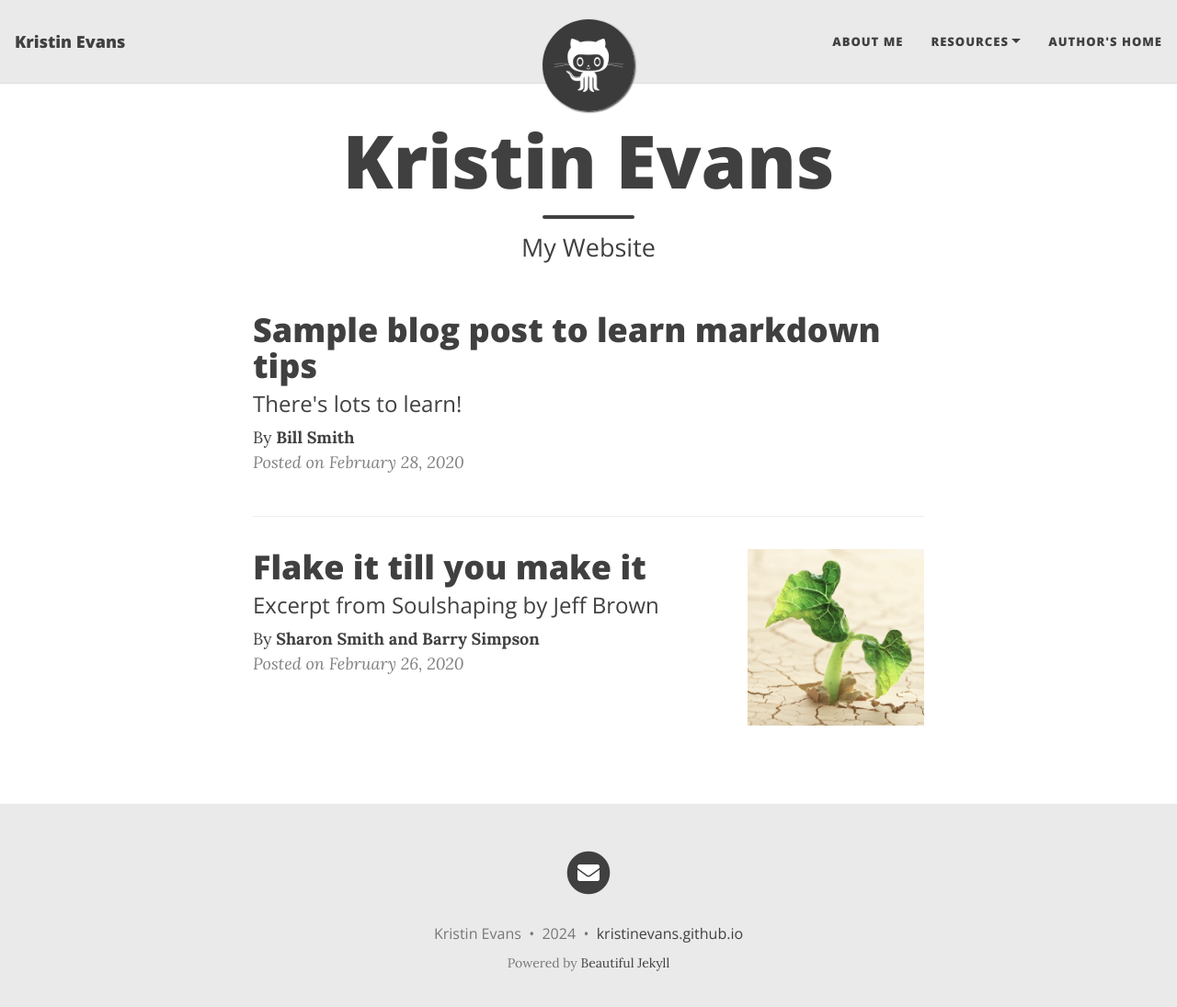
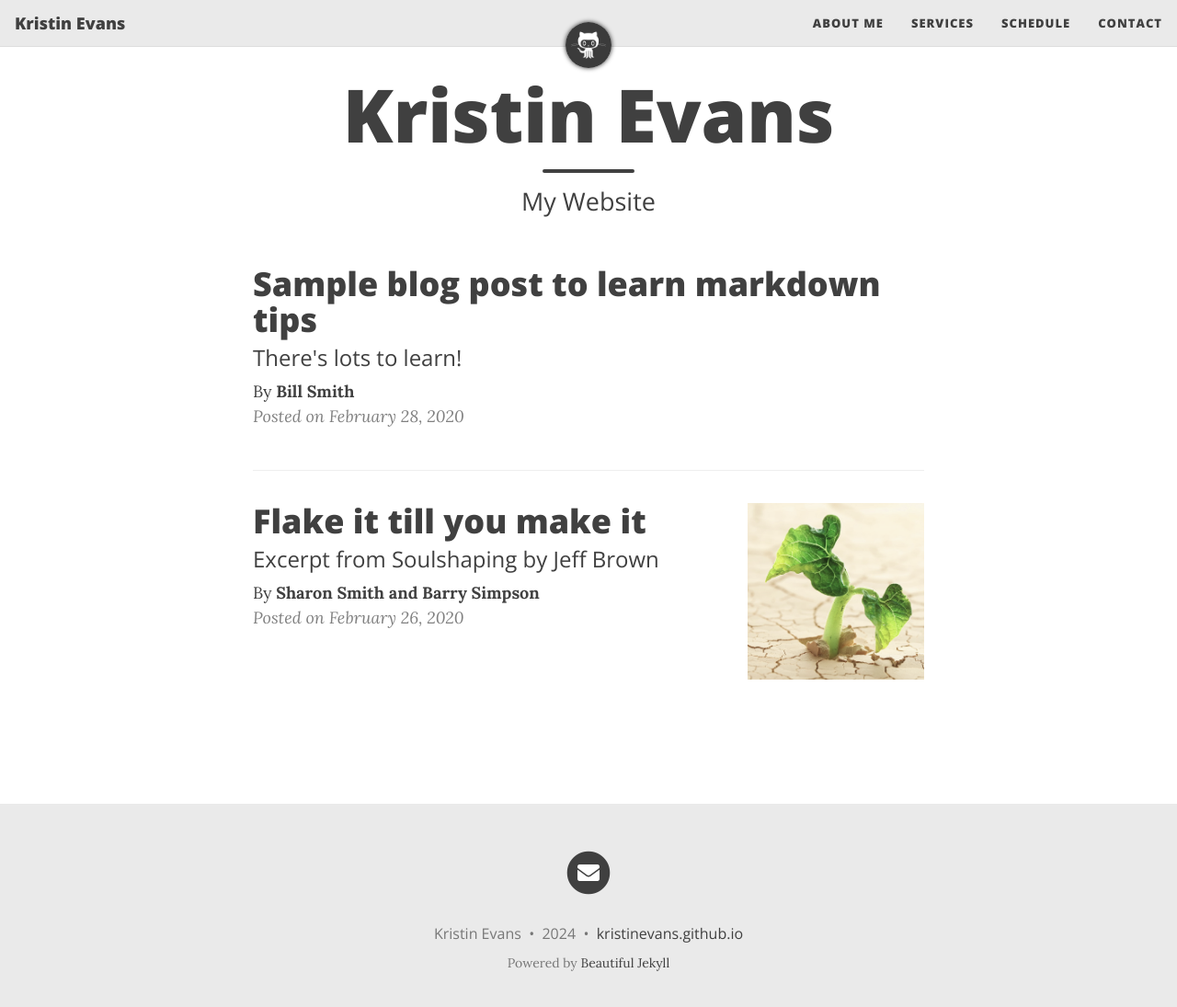
Before and after one commit to kristinevans/kristinevans.github.io, a Jekyll site: the page built from index.html, in a window 1280 px wide and 1108 px high. Shown: the top 1095 px of the window at 92% size. Built offline with Jekyll 4.4.1, drawn with Linux system fonts in a browser that asks for light colours; nearby versions of some CDN libraries; the list of posts is cut into pages by our own code.

Commit message:
Update _config from posts meta

```diff
--- a/_config.yml
+++ b/_config.yml
@@ -21,10 +21,9 @@
 
 navbar-links:
   About Me: "aboutme"
-  Resources:
-    - Beautiful Jekyll: "https://beautifuljekyll.com"
-    - Learn markdown: "https://www.markdowntutorial.com/"
-  Author's home: "https://kristinevans.github.io"
+  Services: "services"
+  Schedule: "schedule"
+  Contact: "contact"
 
 ################
 # --- Logo --- #
@@ -82,7 +81,6 @@
 
 # If you want your website to generate an RSS feed, provide a description
 # The URL for the feed will be https://<your_website>/feed.xml
-rss-description: This website is a virtual proof that I'm awesome
 
 ###########################
 # --- General options --- #
@@ -266,11 +264,10 @@
   -
     scope:
       path: ""
-      type: "posts"
     values:
-      layout: "post"
-      comments: true  # add comments to all blog posts
-      social-share: true # add social media sharing buttons to all blog posts
+      layout: "page"
+      nav-short: true
+      share-description: "Georgia Tech, Class of 2028"
   -
     scope:
       path: "" # any file that's not a post will be a "page" layout by default
```
